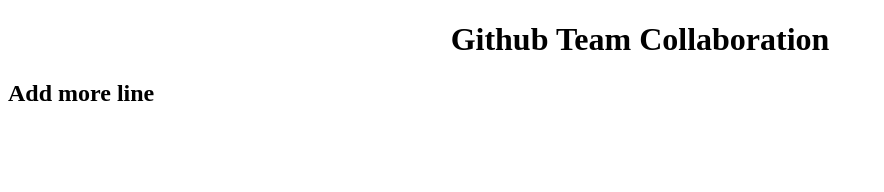
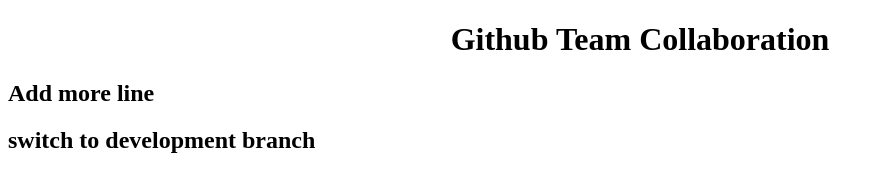
Before and after one commit to mehedihasan8/test-rep, a plain HTML site: page index.htm in a window 1280 px wide. Shown: the whole page, without its empty margins (0-884 px from the left). Drawn offline with Linux system fonts and the light colour scheme.

Commit message:
added development branch

```diff
--- a/index.htm
+++ b/index.htm
@@ -8,5 +8,6 @@
   <body>
     <h1 align="center">Github Team Collaboration</h1>
     <h2>Add more line</h2>
+    <h2>switch to development branch</h2>
   </body>
 </html>
```
